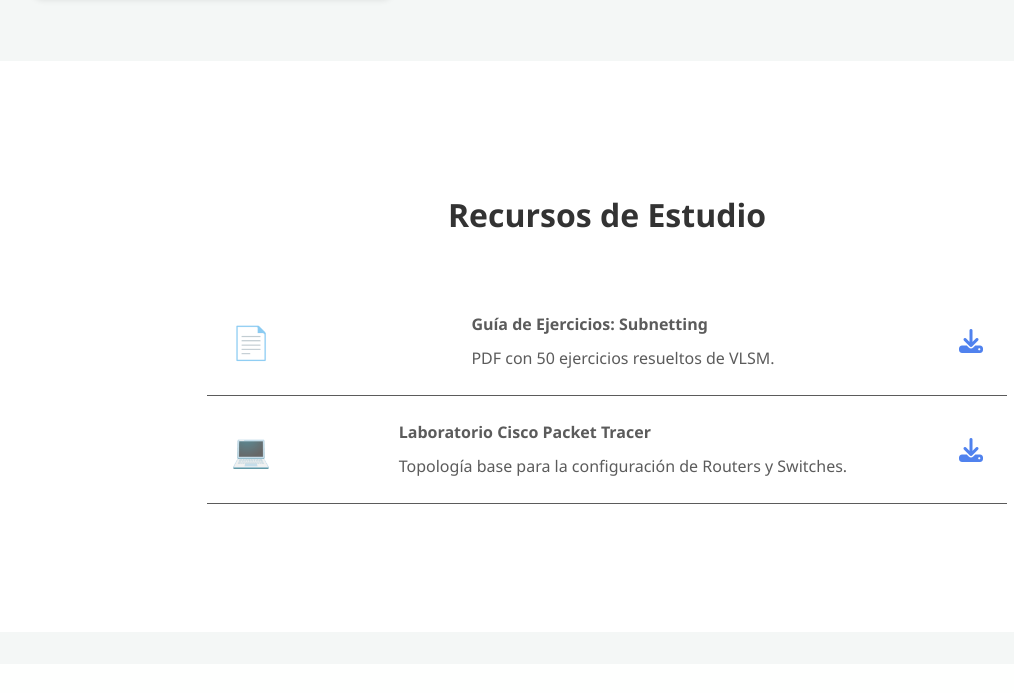
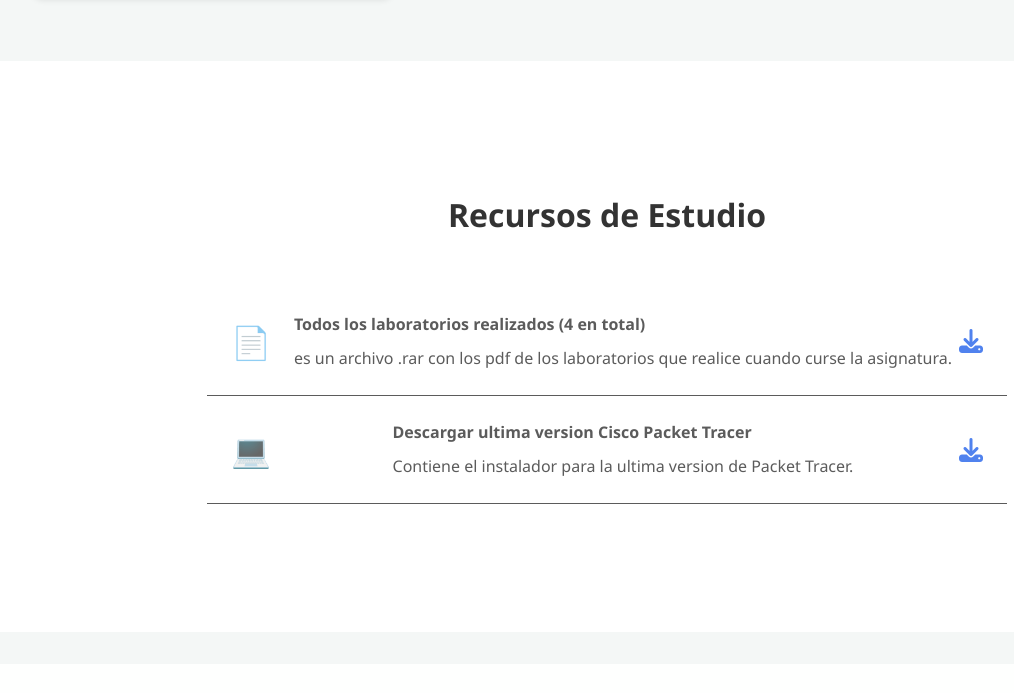
Before and after one commit to Sebas910/Pagina-para-Ayudantia, a plain HTML site: page index.html in a window 1280 px wide. Shown: the part 1338-2031 px from the top of the page, without its empty margins (33-1047 px from the left). Drawn offline with Linux system fonts and the light colour scheme.

Commit message:
cambios menores

```diff
--- a/index.html
+++ b/index.html
@@ -70,16 +70,16 @@
                 <div class="resource-item">
                     <span>📄</span>
                     <div class="res-info">
-                        <h4>Guía de Ejercicios: Subnetting</h4>
-                        <p>PDF con 50 ejercicios resueltos de VLSM.</p>
+                        <h4>Todos los laboratorios realizados (4 en total)</h4>
+                        <p>es un archivo .rar con los pdf de los laboratorios que realice cuando curse la asignatura.</p>
                     </div>
                     <a href="#" class="download-btn"><i class="fas fa-download"></i></a>
                 </div>
                 <div class="resource-item">
                     <span>💻</span>
                     <div class="res-info">
-                        <h4>Laboratorio Cisco Packet Tracer</h4>
-                        <p>Topología base para la configuración de Routers y Switches.</p>
+                        <h4>Descargar ultima version Cisco Packet Tracer</h4>
+                        <p>Contiene el instalador para la ultima version de Packet Tracer.</p>
                     </div>
                     <a href="#" class="download-btn"><i class="fas fa-download"></i></a>
                 </div>
--- a/style.css
+++ b/style.css
@@ -176,6 +176,11 @@ body {
     margin: 0 auto;
 }
 
+.socials{
+    color:#0ea5e9;
+
+}
+
 .resource-item {
     display: flex;
     align-items: center;
```
